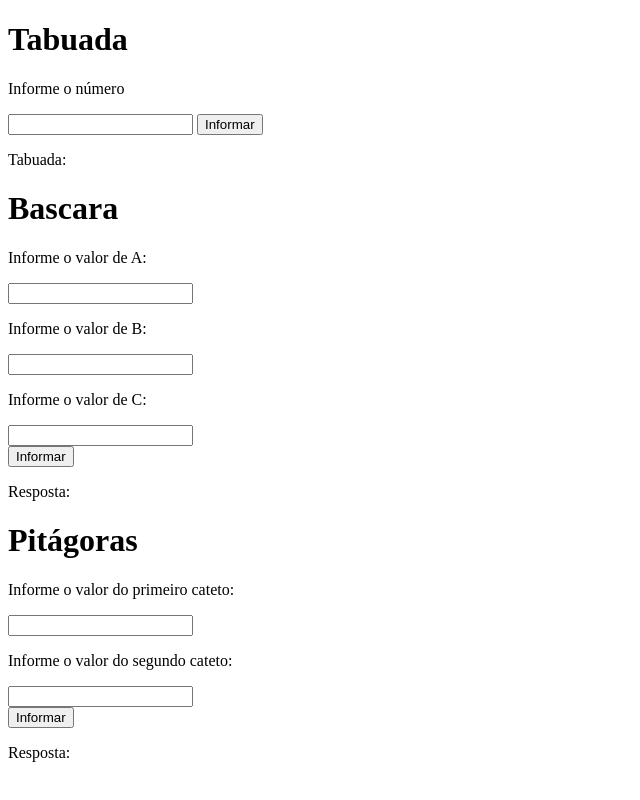
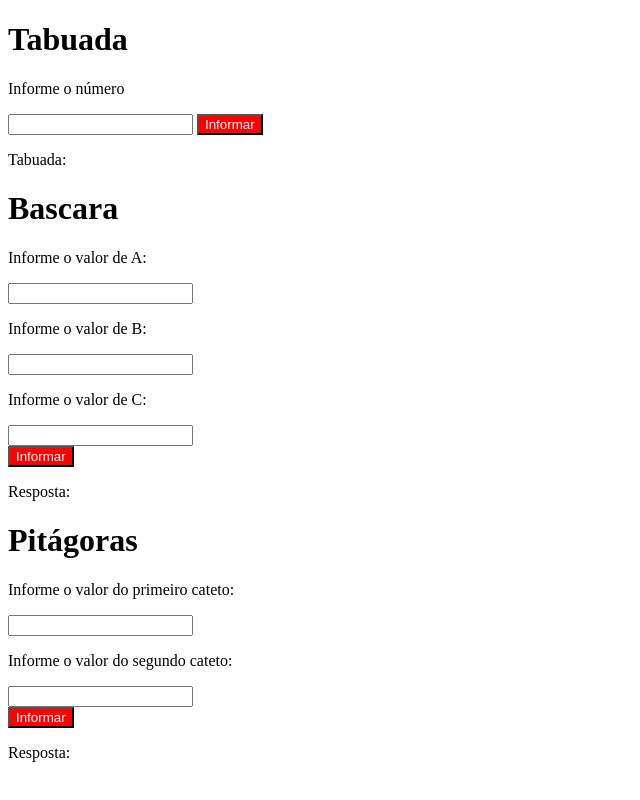
Before and after one commit to cauaLach/trabalhoTiago, a plain HTML site: page index.html in a window 1280 px wide. Shown: the whole page, without its empty margins (0-640 px from the left). Drawn offline with Linux system fonts and the light colour scheme.

Commit message:
MudancaCorBotao

```diff
--- a/index.html
+++ b/index.html
@@ -5,6 +5,7 @@
     <meta charset="UTF-8">
     <meta name="viewport" content="width=device-width, initial-scale=1.0">
     <title>Trabalho Prog 2</title>
+    <link rel="stylesheet" href="style.css">
 </head>
 
 <body>
--- /dev/null
+++ b/style.css
@@ -0,0 +1,14 @@
+#botao{
+    background-color: red;
+    color: white;
+}
+
+#botao02{
+    background-color: red;
+    color: white;
+}
+
+#botao03{
+    background-color: red;
+    color: white;
+}
```
